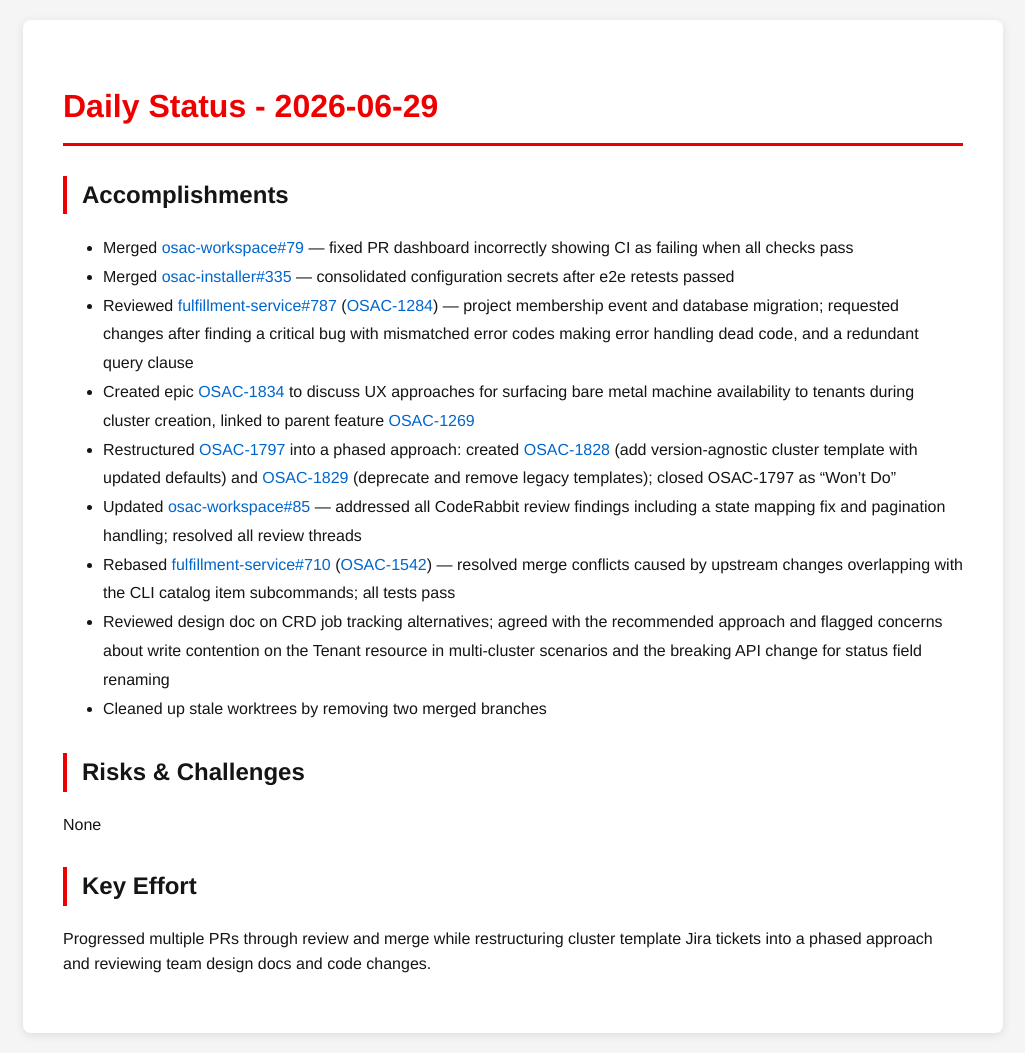
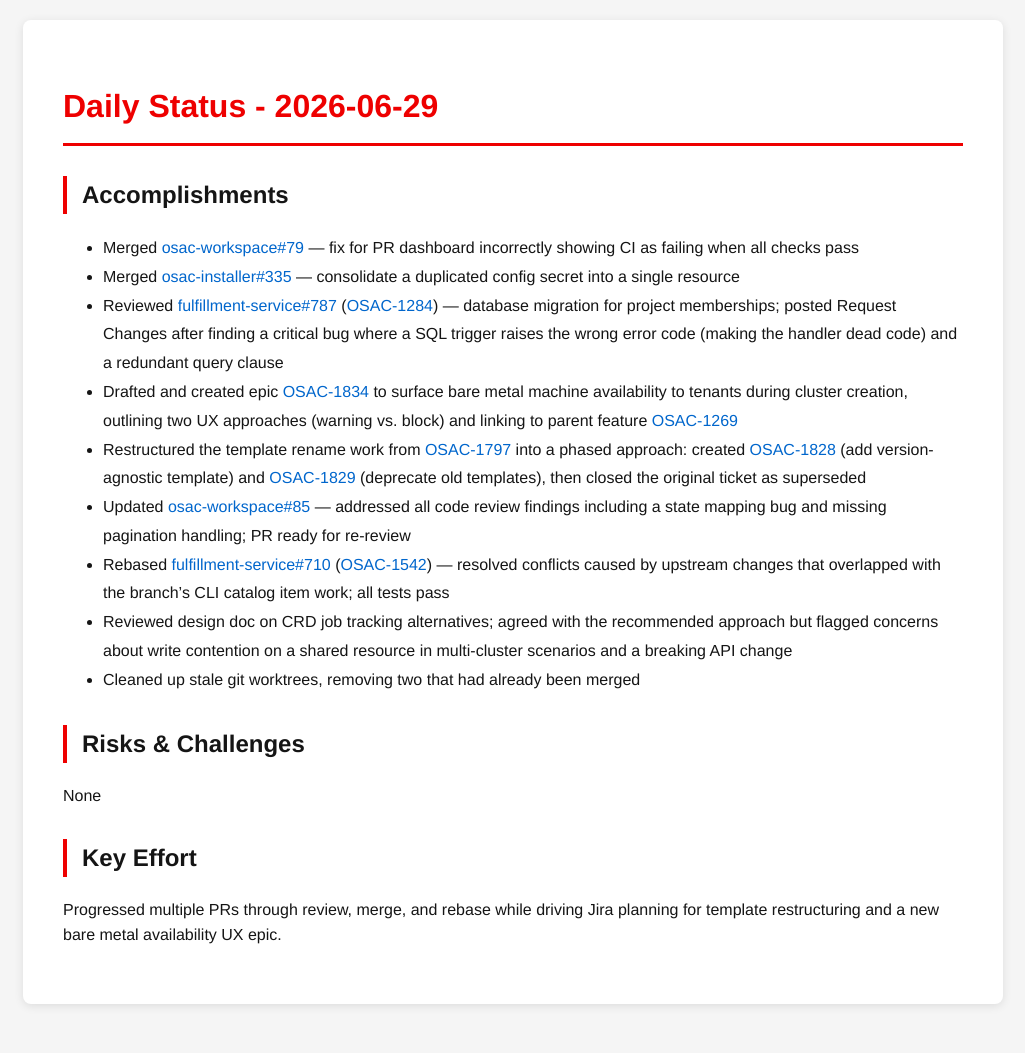
Before and after one commit to tzvatot/daily-status, a Jekyll site: the page built from 2026-06-29.md, in a window 1280 px wide. Shown: the whole page, without its empty margins (127-1152 px from the left). Built offline with Jekyll 4.4.1, drawn with Linux system fonts in a browser that asks for light colours; after the commit the page ends 1024 px from its top, so only the background shows below that.

Commit message:
Daily status update - 2026-06-29

```diff
--- a/2026-06-29.md
+++ b/2026-06-29.md
@@ -7,18 +7,18 @@
 # Daily Status - 2026-06-29
 
 ## Accomplishments
-- Merged [osac-workspace#79](https://github.com/osac-project/osac-workspace/pull/79) — fixed PR dashboard incorrectly showing CI as failing when all checks pass
-- Merged [osac-installer#335](https://github.com/osac-project/osac-installer/pull/335) — consolidated configuration secrets after e2e retests passed
-- Reviewed [fulfillment-service#787](https://github.com/osac-project/fulfillment-service/pull/787) ([OSAC-1284](https://redhat.atlassian.net/browse/OSAC-1284)) — project membership event and database migration; requested changes after finding a critical bug with mismatched error codes making error handling dead code, and a redundant query clause
-- Created epic [OSAC-1834](https://redhat.atlassian.net/browse/OSAC-1834) to discuss UX approaches for surfacing bare metal machine availability to tenants during cluster creation, linked to parent feature [OSAC-1269](https://redhat.atlassian.net/browse/OSAC-1269)
-- Restructured [OSAC-1797](https://redhat.atlassian.net/browse/OSAC-1797) into a phased approach: created [OSAC-1828](https://redhat.atlassian.net/browse/OSAC-1828) (add version-agnostic cluster template with updated defaults) and [OSAC-1829](https://redhat.atlassian.net/browse/OSAC-1829) (deprecate and remove legacy templates); closed OSAC-1797 as "Won't Do"
-- Updated [osac-workspace#85](https://github.com/osac-project/osac-workspace/pull/85) — addressed all CodeRabbit review findings including a state mapping fix and pagination handling; resolved all review threads
-- Rebased [fulfillment-service#710](https://github.com/osac-project/fulfillment-service/pull/710) ([OSAC-1542](https://redhat.atlassian.net/browse/OSAC-1542)) — resolved merge conflicts caused by upstream changes overlapping with the CLI catalog item subcommands; all tests pass
-- Reviewed design doc on CRD job tracking alternatives; agreed with the recommended approach and flagged concerns about write contention on the Tenant resource in multi-cluster scenarios and the breaking API change for status field renaming
-- Cleaned up stale worktrees by removing two merged branches
+- Merged [osac-workspace#79](https://github.com/osac-project/osac-workspace/pull/79) — fix for PR dashboard incorrectly showing CI as failing when all checks pass
+- Merged [osac-installer#335](https://github.com/osac-project/osac-installer/pull/335) — consolidate a duplicated config secret into a single resource
+- Reviewed [fulfillment-service#787](https://github.com/osac-project/fulfillment-service/pull/787) ([OSAC-1284](https://redhat.atlassian.net/browse/OSAC-1284)) — database migration for project memberships; posted Request Changes after finding a critical bug where a SQL trigger raises the wrong error code (making the handler dead code) and a redundant query clause
+- Drafted and created epic [OSAC-1834](https://redhat.atlassian.net/browse/OSAC-1834) to surface bare metal machine availability to tenants during cluster creation, outlining two UX approaches (warning vs. block) and linking to parent feature [OSAC-1269](https://redhat.atlassian.net/browse/OSAC-1269)
+- Restructured the template rename work from [OSAC-1797](https://redhat.atlassian.net/browse/OSAC-1797) into a phased approach: created [OSAC-1828](https://redhat.atlassian.net/browse/OSAC-1828) (add version-agnostic template) and [OSAC-1829](https://redhat.atlassian.net/browse/OSAC-1829) (deprecate old templates), then closed the original ticket as superseded
+- Updated [osac-workspace#85](https://github.com/osac-project/osac-workspace/pull/85) — addressed all code review findings including a state mapping bug and missing pagination handling; PR ready for re-review
+- Rebased [fulfillment-service#710](https://github.com/osac-project/fulfillment-service/pull/710) ([OSAC-1542](https://redhat.atlassian.net/browse/OSAC-1542)) — resolved conflicts caused by upstream changes that overlapped with the branch's CLI catalog item work; all tests pass
+- Reviewed design doc on CRD job tracking alternatives; agreed with the recommended approach but flagged concerns about write contention on a shared resource in multi-cluster scenarios and a breaking API change
+- Cleaned up stale git worktrees, removing two that had already been merged
 
 ## Risks & Challenges
 None
 
 ## Key Effort
-Progressed multiple PRs through review and merge while restructuring cluster template Jira tickets into a phased approach and reviewing team design docs and code changes.
+Progressed multiple PRs through review, merge, and rebase while driving Jira planning for template restructuring and a new bare metal availability UX epic.
```
